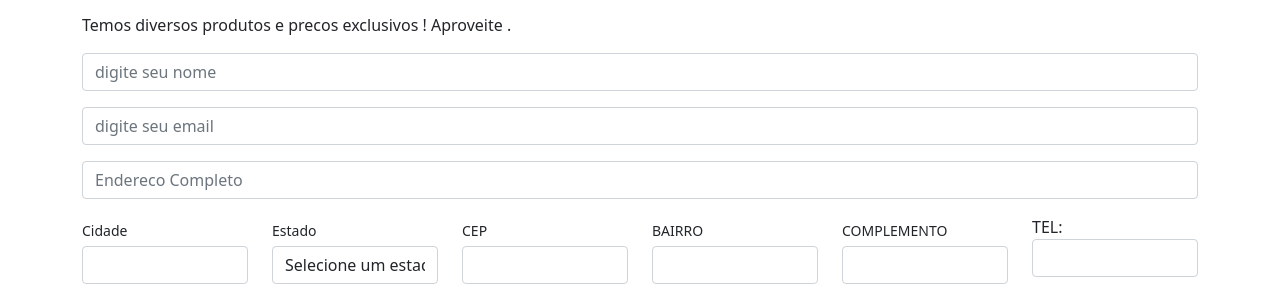
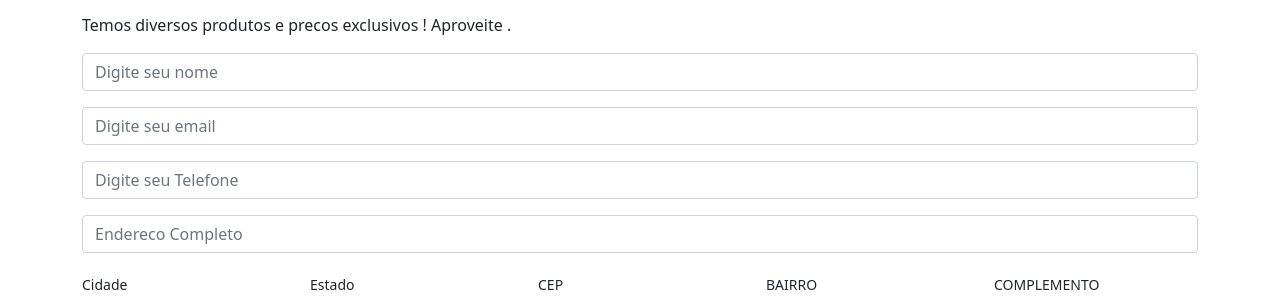
Before and after one commit to filipemoreiralemos/Ftecnology, a plain HTML site: page cadastro.html in a window 1280 px wide. Shown: the part 485-782 px from the top of the page. Drawn offline with Linux system fonts and the light colour scheme; files whose address does not match are found by name.

Commit message:
Update cadastro.html

```diff
--- a/cadastro.html
+++ b/cadastro.html
@@ -6,83 +6,69 @@
     <meta name="viewport" content="width=device-width, initial-scale=1.0">
     <link href="./bootstrap/css/bootstrap.min.css" rel="stylesheet">
 
-
-
-
     <title> Cadastro</title>
 </head>
 <body>
-
-
-
-
          </section>
                     <div class="row" > </div>
                     <article>
                     <img src="./Images/Logo.png" alt="imagem " class="img-fluid">
-
             </div>
-
-
                 </section>
                 <div class="col-xs-1 text-center">
             <div class="col">
                       <ul class=" nav left ">
-
                         <li class="nav-item"><a class="nav-link active" href="./index.html">Home</a></li>
                         <li class="nav-item"><a class="nav-link" href="./index.html#sobre">Sobre</a></li>
                         <li class="nav-item"><a class="nav-link" href="./index.html#produtos">Produtos</a></li>
-
                         <li class="nav-item"><a class="nav-link" href="./index.html#contato">Cadastro</a></li>
-
                     </ul>
                 </div>
             </div>
         </div>
     </header>
    </section>
-
     <section id="contato">
         <div class="container">
             <div class="row">
                 <div class="col-md-6 col-sm-12">
                     <h2>Cadastro</h2>
                     <p> Faca seu cadastro para receber nossos produtos em sua casa </p>
-
                      <p> Temos diversos produtos e precos exclusivos ! Aproveite . </p>
                 </div>
                     <form class="form">
                         <div  class="col"> </div>
                         <div class="input-group">
-
-
-                            <input class="form-control" required type="text" name="nome" placeholder="digite seu nome">
+                         <input class="form-control" required type="text" name="nome" placeholder="Digite seu nome">
 
                         </div>
                         <p>
                         <div class="col"> </div>
                         <div class="input-group">
-                            <input class="form-control" requiredtype="text" name="email" placeholder="digite seu email" required>
+                            <input class="form-control" type="email" name="email" placeholder="Digite seu email" required >
+                        </div>
+                        </p>
+                        <div class="col"> </div>
+                        <div class="input-group">
+                            <input type="text"  name="telefone"  placeholder="Digite seu Telefone" class="form-control"required oninput="this.value = this.value.replace(/[^0-9.]/g, '').replace(/(\..*?)\..*/g, '$1');" />
                         </div>
                         </p>
                         <p>
                         <div class="input-group">
-                            <input class="form-control" requiredtype="text" name="email" placeholder="Endereco Completo">
+                            <input class="form-control" requiredtype="text" name="endereco" placeholder="Endereco Completo">
                         </div>
                         </p>
-
 <di<div class="row">
     <div class="col">
         <label for="cidade" class="col-form-label col-form-label-sm">Cidade</label>
-        <input type="text" name="cidade" id="cidade" class="form-control"required>
+        <input type="text" name="cidade" id="cidade" placeholder="Cidade" class="form-control"required>
     </div>
     <div class="col">
         <p>
         <label for="estado" class="col-form-label col-form-label-sm">Estado</label>
 
         <select name="estado" id="estado" class="form-control"required>
-            <option value="">Selecione um estado</option>
-
+            <option value="">Estado</option>
     <option value="AC">Acre</option>
     <option value="AL">Alagoas</option>
     <option value="AP">Amapá</option>
@@ -115,21 +101,17 @@
     </div>
     <div class="col">
         <label for="cep" class="col-form-label col-form-label-sm">CEP</label>
-
-        <input type="text" name="cep" id="cep" class="form-control"required>
+        <input type="text"  name="cep"  placeholder="CEP" class="form-control"required oninput="this.value = this.value.replace(/[^0-9.]/g, '').replace(/(\..*?)\..*/g, '$1');" />
     </div>
     <div class="col">
         <label for="cep" class="col-form-label col-form-label-sm">BAIRRO</label>
-        <input type="text" name="cep" id="cep" class="form-control"required>
+        <input type="text" name="cep" id="cep" placeholder="Bairro" class="form-control"required>
     </div>
     <div class="col">
-        <label for="cep" class="col-form-label col-form-label-sm">COMPLEMENTO</label>
-        <input type="text" name="cep" id="cep" class="form-control"required>
+        <label for="complemento" class="col-form-label col-form-label-sm">COMPLEMENTO</label>
+        <input type="text" name="complemento" id="complemento" placeholder="Complemento" class="form-control"required>
     </div>
-    <div class="col">
-        <label for="cep" class="col-form-label col-form-label-sm" ></label>TEL:</label>
-        <input type="text" name="cep" id="cep" class="form-control"  required>
-    </div>
+
 </div>
 </p>
                         <div class="input-group">
@@ -138,46 +120,29 @@
                         <p>
                         <center>
                         <button type="submit" class="btn btn-sm btn-success">Solicitar Cotação</button>
-                    </center>
-</p>
+                    </center></p>
                     </form>
 
                 </div>
             </div>
         </div>  <!-- fim da div com a class container-->
     </section>
-
-
-
-
-
 <center>
 <div class="col-xs-1 text-center"></div>
 <div class="row">
     <div class="col">
         <div class="form-check">
-
             <input type="checkbox" name="promocionais" id="promocionais">
-
-            <label for="promocionais" class="form-check-label col-form-label-sm">Aceito receber
-                mensagens promocionais</label>
+            <label for="promocionais" class="form-check-label col-form-label-sm">Aceito receber mensagens promocionais</label>
         </div>
     </di>
 </div>
-
-
-
 </form>
-
-<p> <a href="#cadastro" data-bs-toggle="modal" data-bs-target="#modal-1">Cadastre-se</a> para receber
-novidades.</p>
+<p> <a href="#cadastro" data-bs-toggle="modal" data-bs-target="#modal-1">Cadastre-se</a> para receber novidades.</p>
 
 </div> <!-- end .container -->
 </section>
 </center>
-
-
-
 <div class="modal fade" id="modal-1">
 <div class="modal-dialog">
 <div class="modal-content">
@@ -187,7 +152,6 @@ novidades.</p>
 </div>
 <div class="modal-body">
     <h6>Preencha os campos para receber novidades e promoções</h6>
-
     <form class="form-inline">
         <div class="row">
             <div class="form-group col-4">
@@ -195,7 +159,7 @@ novidades.</p>
                     placeholder="nome" required>
             </div>
             <div class="form-group col-4">
-                <input type="text" class="form-control form-control-sm mb-2" name="e-mail"
+                <input type="email" class="form-control form-control-sm mb-2" name="e-mail"
                     placeholder="e-mail" required>
             </div>
             <div class="form-group col-4">
@@ -203,39 +167,28 @@ novidades.</p>
             </div>
         </div>
     </form>
-
 </div>
 <div class="modal-footer">
     <button type="button" class="btn btn-secondary mb-2" data-bs-dismiss="modal">Fechar</button>
          </div>
         </div>
     </div>
-
 </div>
-
        <script src="./libs/bootstrap/js/bootstrap.bundle.min.js"></script>
     </body>
-
 </html>
     <script src="./bootstrap/js/bootstrap.bundle.min.js"></script>
+
       <script>
     var myCarousel = document.querySelector('#carouselid  ')
     var carousel = new bootstrap.Carousel(myCarousel, {
-      interval: 1000,
-
-      wrap: false
+      interval: 1000,wrap: false
     })
-
-
     <footer>
         <center>
         <div class="container"  >
             <p>&copy; Todos os direitos reservados.
         <small>Desenvolvido por: Filipe Moreira</small></p>
     </div>
-
     </center>
     </footer>
-
-</body>
-</html>
```
Lines whose indentation alone changed are shown as unchanged.
